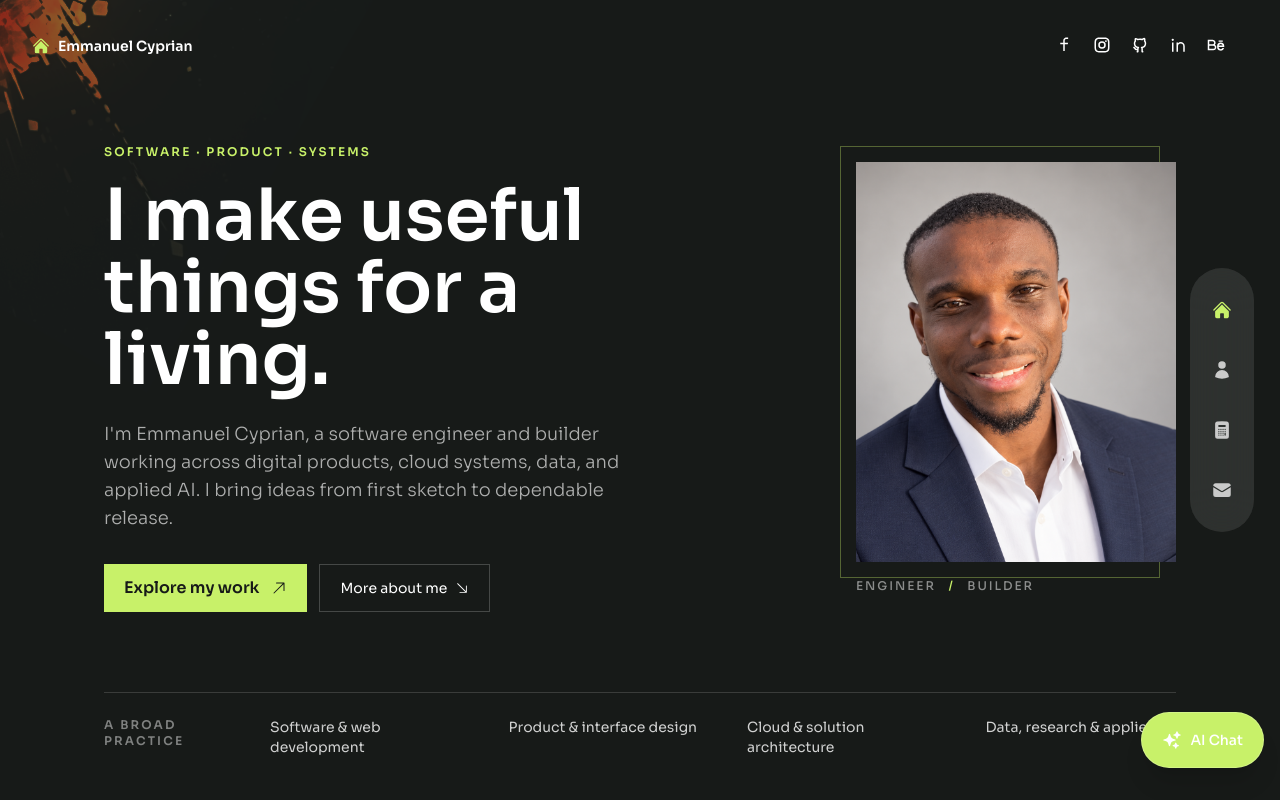
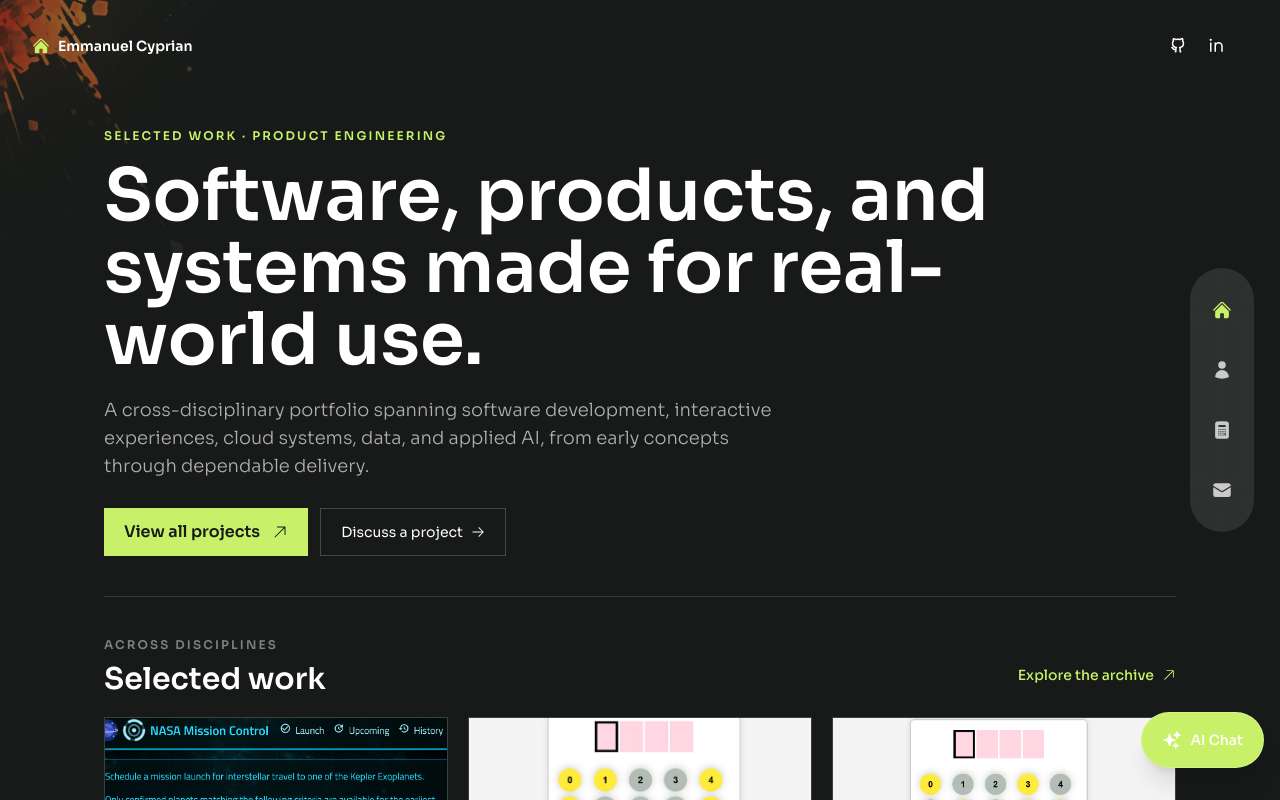
Before and after one commit to Emmanuel-ee/personal-portfolio, a Next.js app: page / in a window 1280 px wide. Shown: the top 800 px of the page. Built offline with nearby package versions, Linux system fonts and the light colour scheme.

Commit message:
update portfolio

```diff
--- a/components/Socials.js
+++ b/components/Socials.js
@@ -1,29 +1,17 @@
 import {
-  RiInstagramLine,
-  RiFacebookLine,
   RiLinkedinLine,
   RiGithubLine,
-  RiBehanceLine
 } from 'react-icons/ri';
 
 const Socials = () => {
   return (
     <div className='flex items-center gap-x-5 text-lg'>
-      <a href='https://facebook.com' target='_blank' rel='noopener noreferrer' className='hover:text-accent transition-all duration-300'>
-        <RiFacebookLine />
-      </a>
-      <a href='https://www.instagram.com/' target='_blank' rel='noopener noreferrer' className='hover:text-accent transition-all duration-300'>
-        <RiInstagramLine />
-      </a>
       <a href='https://github.com/Emmanuel-ee' target='_blank' rel='noopener noreferrer' className='hover:text-accent transition-all duration-300'>
         <RiGithubLine />
       </a>
       <a href='https://www.linkedin.com/in/emmanuel-ememe-b649a8176/' target='_blank' rel='noopener noreferrer' className='hover:text-accent transition-all duration-300'>
         <RiLinkedinLine />
       </a>
-      <a href='' target='_blank' rel='noopener noreferrer' className='hover:text-accent transition-all duration-300'>
-        <RiBehanceLine />
-      </a>
     </div>
   );
 };
--- a/pages/index.js
+++ b/pages/index.js
@@ -1,42 +1,42 @@
-import Image from 'next/image';
 import Link from 'next/link';
 import Header from '../components/Header';
 import { motion } from 'framer-motion';
-import { HiArrowDownRight, HiArrowUpRight } from 'react-icons/hi2';
+import { HiArrowRight, HiArrowUpRight } from 'react-icons/hi2';
+import WorkSlider from '../components/WorkSlider';
 import { fadeIn } from '../variants';
 
 const Home = () => {
   return (
     <div className='relative min-h-screen overflow-hidden bg-primary'>
       <Header />
-      <main className='container relative z-10 mx-auto px-5 pb-28 pt-28 sm:px-10 xl:px-16 xl:pb-16 xl:pt-36'>
-        <div className='grid items-center gap-12 xl:grid-cols-[1.1fr_0.9fr] xl:gap-20'>
-          <div>
+      <main className='container relative z-10 mx-auto px-5 pb-32 pt-28 sm:px-10 xl:px-16 xl:pt-32'>
+        <section className='border-b border-white/15 pb-8 sm:pb-10'>
+          <div className='max-w-5xl'>
             <motion.p
               variants={fadeIn('down', 0.1)}
               initial='hidden'
               animate='show'
-              className='mb-5 text-xs font-semibold uppercase tracking-[0.18em] text-accent'
+              className='mb-4 text-xs font-semibold uppercase tracking-[0.18em] text-accent'
             >
-              Software · Product · Systems
+              Selected work · Product engineering
             </motion.p>
             <motion.h1
               variants={fadeIn('down', 0.2)}
               initial='hidden'
               animate='show'
-              className='mb-6 max-w-3xl text-4xl font-semibold leading-[1.05] sm:text-6xl xl:text-7xl'
+              className='mb-5 max-w-4xl text-4xl font-semibold leading-[1.08] sm:text-6xl xl:text-7xl'
             >
-              I make useful things for a living.
+              Software, products, and systems made for real-world use.
             </motion.h1>
             <motion.p
               variants={fadeIn('down', 0.3)}
               initial='hidden'
               animate='show'
-              className='mb-8 max-w-xl text-base leading-7 text-white/65 sm:text-lg'
+              className='mb-7 max-w-2xl text-base leading-7 text-white/65 sm:text-lg'
             >
-              I&apos;m Emmanuel Cyprian, a software engineer and builder working across digital
-              products, cloud systems, data, and applied AI. I bring ideas from first sketch to
-              dependable release.
+              A cross-disciplinary portfolio spanning software development, interactive
+              experiences, cloud systems, data, and applied AI, from early concepts through
+              dependable delivery.
             </motion.p>
             <motion.div
               variants={fadeIn('down', 0.4)}
@@ -48,52 +48,55 @@ const Home = () => {
                 href='/projects'
                 className='inline-flex h-12 items-center gap-3 bg-accent px-5 font-semibold text-primary transition-colors hover:bg-white'
               >
-                Explore my work <HiArrowUpRight aria-hidden='true' />
+                View all projects <HiArrowUpRight aria-hidden='true' />
               </Link>
               <Link
-                href='/about'
+                href='/contact'
                 className='inline-flex h-12 items-center gap-2 border border-white/20 px-5 text-sm text-white transition-colors hover:border-accent hover:text-accent'
               >
-                More about me <HiArrowDownRight aria-hidden='true' />
+                Discuss a project <HiArrowRight aria-hidden='true' />
               </Link>
             </motion.div>
           </div>
+        </section>
 
+        <section aria-labelledby='selected-work-heading' className='pt-8 sm:pt-10'>
+          <div className='mb-5 flex flex-wrap items-end justify-between gap-3'>
+            <div>
+              <p className='mb-2 text-xs font-semibold uppercase tracking-[0.18em] text-white/45'>
+                Across disciplines
+              </p>
+              <h2 id='selected-work-heading' className='text-2xl font-semibold text-white sm:text-3xl'>
+                Selected work
+              </h2>
+            </div>
+            <Link
+              href='/projects'
+              className='inline-flex min-h-11 items-center gap-2 text-sm font-medium text-accent transition-colors hover:text-white focus-visible:outline-none focus-visible:ring-2 focus-visible:ring-accent'
+            >
+              Explore the archive <HiArrowUpRight aria-hidden='true' />
+            </Link>
+          </div>
           <motion.div
-            variants={fadeIn('up', 0.35)}
+            variants={fadeIn('up', 0.15)}
             initial='hidden'
             animate='show'
-            className='relative mx-auto w-full max-w-[240px] sm:max-w-[300px] xl:mr-0 xl:max-w-[320px]'
+            className='w-full'
           >
-            <div className='absolute -left-3 -top-3 h-full w-full border border-accent/35 sm:-left-4 sm:-top-4' />
-            <div className='relative aspect-[4/5] overflow-hidden bg-secondary'>
-              <Image
-                src='/profile-picture.png'
-                alt='Emmanuel Cyprian'
-                fill
-                priority
-                sizes='(min-width: 1280px) 320px, (min-width: 640px) 300px, 240px'
-                className='object-cover'
-              />
-            </div>
-            <p className='mt-4 text-xs font-medium uppercase tracking-[0.16em] text-white/50'>
-              Engineer <span className='px-2 text-accent'>/</span> Builder
-            </p>
+            <WorkSlider />
           </motion.div>
-        </div>
+        </section>
 
-        <section aria-labelledby='practice-heading' className='mt-16 border-t border-white/15 pt-6 xl:mt-20'>
-          <div className='flex flex-col gap-5 sm:flex-row sm:items-start sm:justify-between'>
-            <h2 id='practice-heading' className='text-xs font-semibold uppercase tracking-[0.18em] text-white/45'>
-              A broad practice
+        <section aria-labelledby='practice-heading' className='mt-10 border-t border-white/15 pt-6'>
+          <h2 id='practice-heading' className='mb-4 text-xs font-semibold uppercase tracking-[0.18em] text-white/45'>
+            Practice areas
           </h2>
-            <ul className='grid gap-3 text-sm text-white/80 sm:grid-cols-2 sm:gap-x-12 xl:grid-cols-4'>
+          <ul className='grid gap-3 text-sm text-white/80 sm:grid-cols-2 xl:grid-cols-4'>
             <li>Software &amp; web development</li>
             <li>Product &amp; interface design</li>
             <li>Cloud &amp; solution architecture</li>
             <li>Data, research &amp; applied AI</li>
           </ul>
-          </div>
         </section>
       </main>
     </div>
```
Lines whose indentation alone changed are shown as unchanged.
